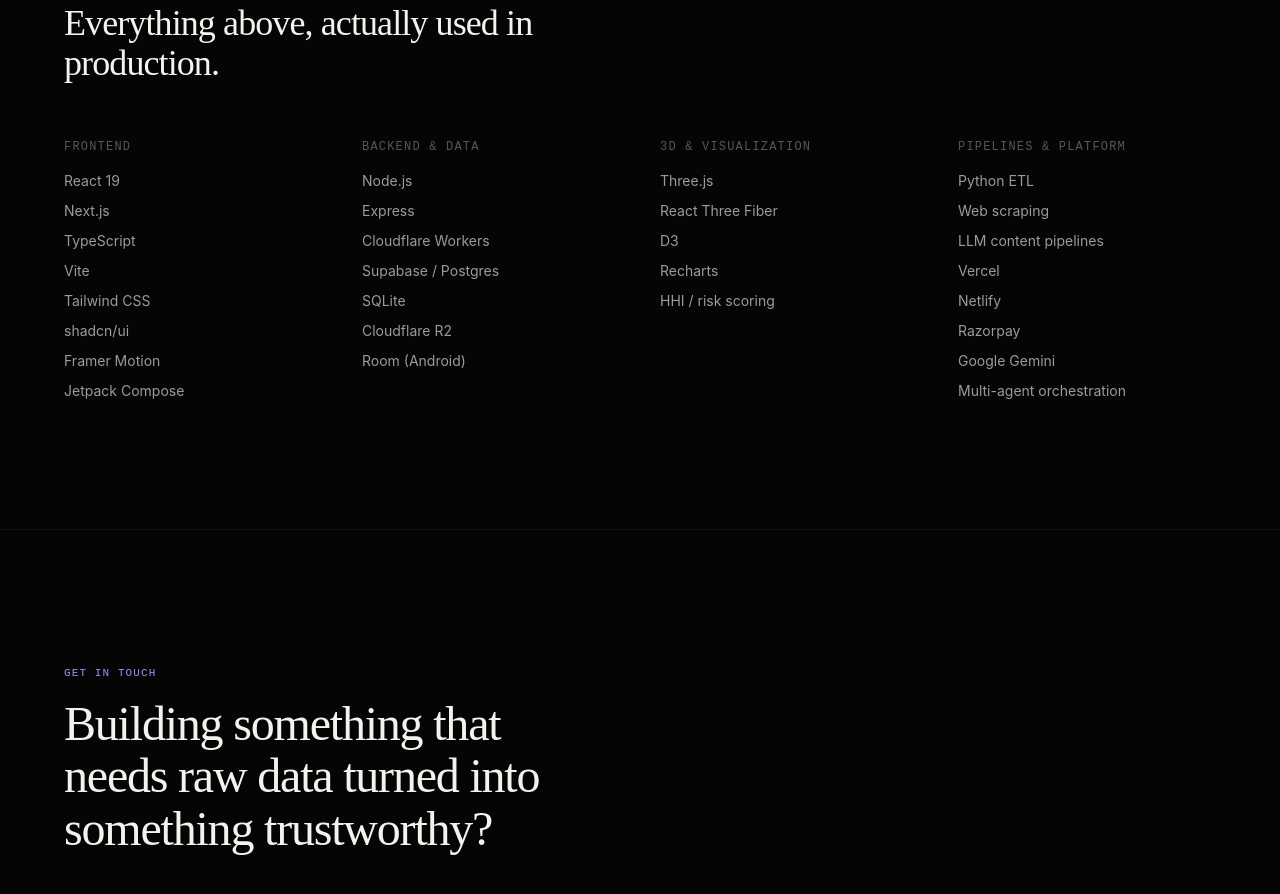
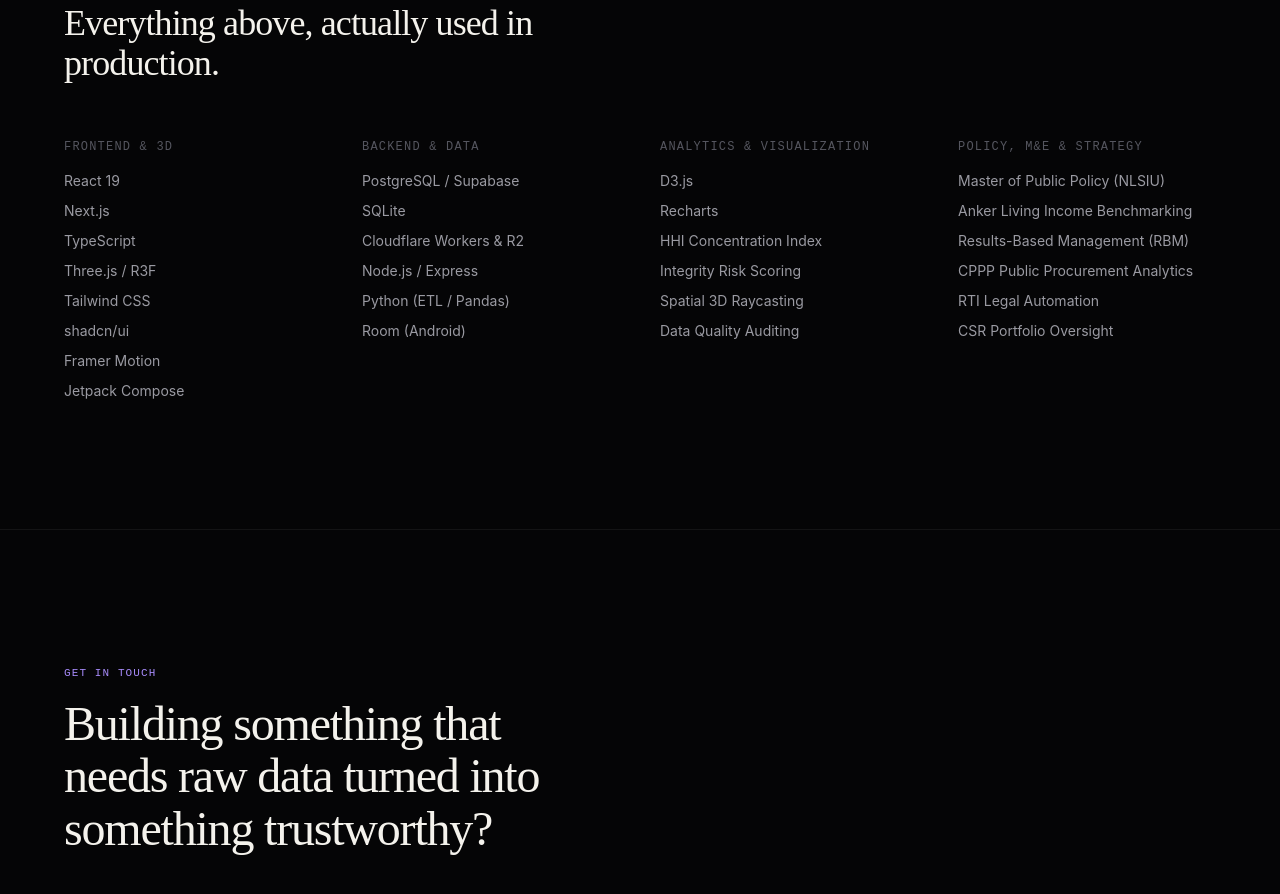
Before and after one commit to suryanshu1520-1/portfolio, a React (Vite) app: page / in a window 1280 px wide. Shown: the part 9600-10494 px from the top of the page. Built offline with nearby package versions, Linux system fonts and the light colour scheme.

Commit message:
feat: highlight policy, M&E, and domain expertise in Skills component

```diff
--- a/src/components/Skills.tsx
+++ b/src/components/Skills.tsx
@@ -2,20 +2,20 @@
 
 const GROUPS = [
   {
-    label: 'Frontend',
-    items: ['React 19', 'Next.js', 'TypeScript', 'Vite', 'Tailwind CSS', 'shadcn/ui', 'Framer Motion', 'Jetpack Compose'],
+    label: 'Frontend & 3D',
+    items: ['React 19', 'Next.js', 'TypeScript', 'Three.js / R3F', 'Tailwind CSS', 'shadcn/ui', 'Framer Motion', 'Jetpack Compose'],
   },
   {
-    label: 'Backend & data',
-    items: ['Node.js', 'Express', 'Cloudflare Workers', 'Supabase / Postgres', 'SQLite', 'Cloudflare R2', 'Room (Android)'],
+    label: 'Backend & Data',
+    items: ['PostgreSQL / Supabase', 'SQLite', 'Cloudflare Workers & R2', 'Node.js / Express', 'Python (ETL / Pandas)', 'Room (Android)'],
   },
   {
-    label: '3D & visualization',
-    items: ['Three.js', 'React Three Fiber', 'D3', 'Recharts', 'HHI / risk scoring'],
+    label: 'Analytics & Visualization',
+    items: ['D3.js', 'Recharts', 'HHI Concentration Index', 'Integrity Risk Scoring', 'Spatial 3D Raycasting', 'Data Quality Auditing'],
   },
   {
-    label: 'Pipelines & platform',
-    items: ['Python ETL', 'Web scraping', 'LLM content pipelines', 'Vercel', 'Netlify', 'Razorpay', 'Google Gemini', 'Multi-agent orchestration'],
+    label: 'Policy, M&E & Strategy',
+    items: ['Master of Public Policy (NLSIU)', 'Anker Living Income Benchmarking', 'Results-Based Management (RBM)', 'CPPP Public Procurement Analytics', 'RTI Legal Automation', 'CSR Portfolio Oversight'],
   },
 ]
 
```
